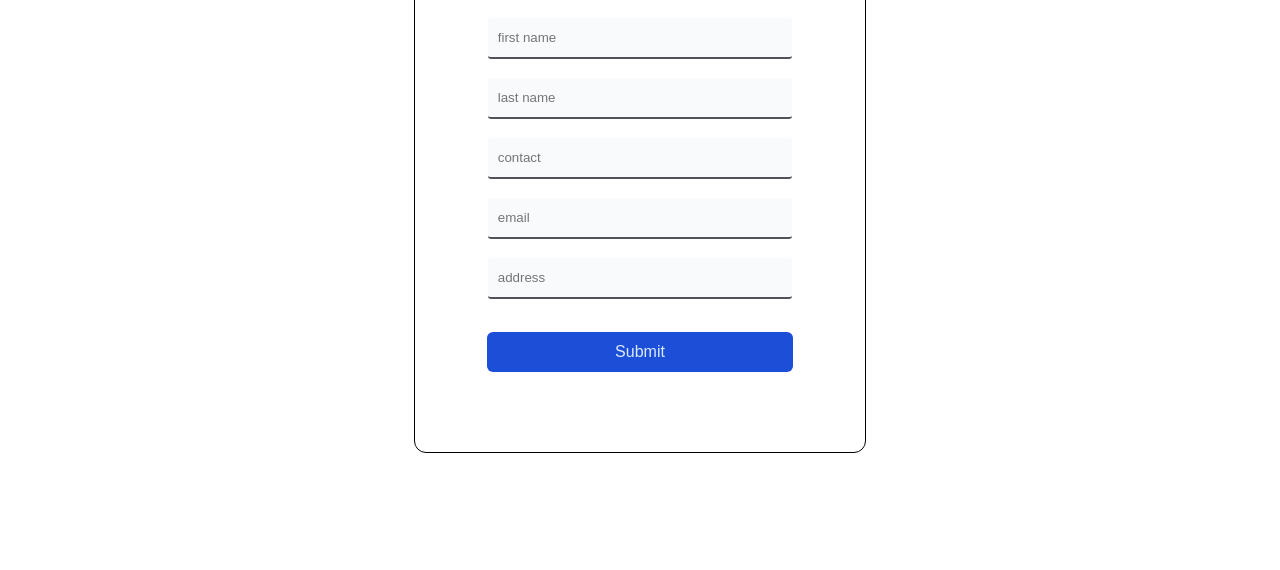
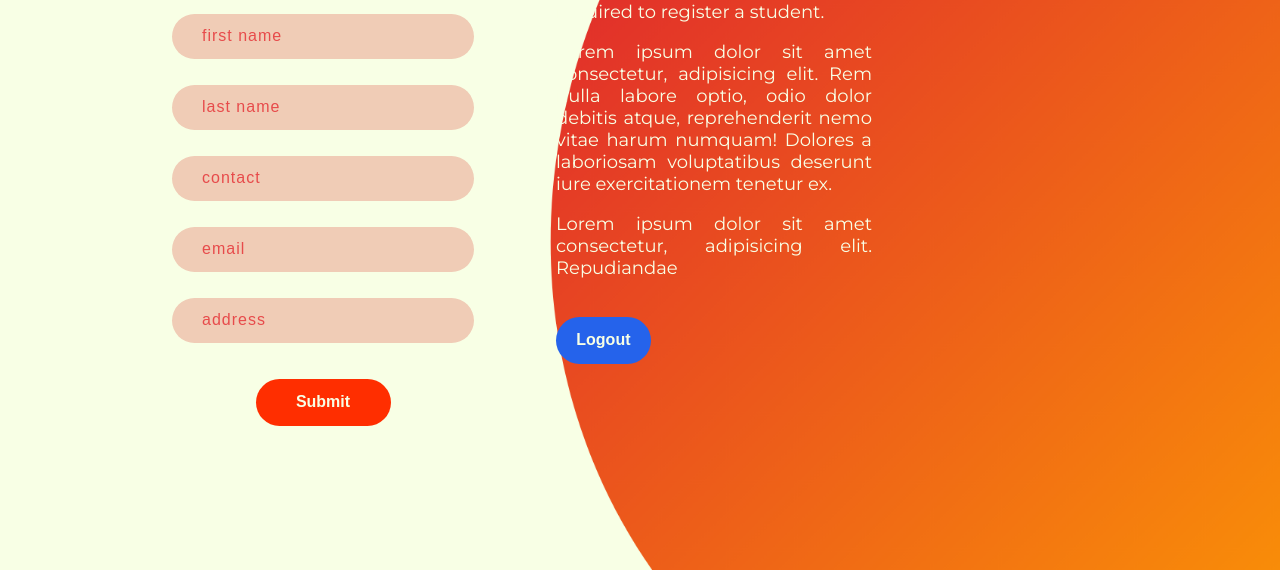
Before and after one commit to basicbasiq/sms, a plain HTML site: page ui/pages/student-register/index.html in a window 1280 px wide. Shown: the part 246-816 px from the top of the page. Drawn offline with Linux system fonts and the light colour scheme.

Commit message:
Co-authored-by: nazwaan <nazwaan@users.noreply.github.com>

```diff
--- a/ui/pages/student-register/index.html
+++ b/ui/pages/student-register/index.html
@@ -8,16 +8,34 @@
     </head>
 
     <body>
-        <form class="form-container" action="/action_page.php">
-            <div style="width: 100%; display: flex; flex-direction: column; align-items: center;">
-                <h1>avid student registry</h1>
-                <input class="input-style" type="text" id="fname" name="fname" placeholder="first name"><br>
-                <input class="input-style" type="text" id="fname" name="fname" placeholder="last name"><br>
-                <input class="input-style" type="text" id="lname" name="lname" placeholder="contact"><br>
-                <input class="input-style" type="text" id="lname" name="lname" placeholder="email"><br>
-                <input class="input-style" type="text" id="lname" name="lname" placeholder="address"><br>
-                <button type="submit">submit</button>
+        <div class="main-container">
+            <form class="form-container" action="/action_page.php">
+                <div style="width: 100%; display: flex; flex-direction: column; align-items: center;">
+                    <h1>register student</h1>
+                    <input class="input-style" type="text" id="fname" name="fname" placeholder="first name">
+                    <input class="input-style" type="text" id="fname" name="fname" placeholder="last name">
+                    <input class="input-style" type="text" id="lname" name="lname" placeholder="contact">
+                    <input class="input-style" type="text" id="lname" name="lname" placeholder="email">
+                    <input class="input-style" type="text" id="lname" name="lname" placeholder="address">
+                    <button type="submit">submit</button>
+                </div>
+            </form>
+
+            <div class="text-area">
+                <p>Please note that all the fields are required to register a student.</p>
+
+                <p>
+                    Lorem ipsum dolor sit amet consectetur,
+                    adipisicing elit. Rem nulla labore optio, odio
+                    dolor debitis atque, reprehenderit nemo vitae
+                    harum numquam! Dolores a laboriosam voluptatibus
+                    deserunt iure exercitationem tenetur ex.
+                </p>
+
+                <p>Lorem ipsum dolor sit amet consectetur, adipisicing elit. Repudiandae</p>
+
+                <button>logout</button>
             </div>
-        </form>
+        </div>
     </body>
 </html>
--- a/ui/pages/student-register/styles.css
+++ b/ui/pages/student-register/styles.css
@@ -7,6 +7,17 @@ body {
 
     font-family: "Montserrat", sans-serif;
     height: 100vh;
+    background: url("../../assets/register-bg-image.png") no-repeat;
+    background-size: cover;
+}
+
+.main-container {
+    display: flex;
+    justify-content: space-between;
+    align-items: center;
+
+    width: 100%;
+    height: 100vh;
 }
 
 .form-container {
@@ -15,81 +26,103 @@ body {
     align-items: center;
     flex-direction: column;
 
-    border: solid 1px black;
     border-radius: 12px;
     height: 530px;
     width: 450px;
 
     padding: 25px 0;
+    margin-left: 90px;
+    margin-top: 95px;
 }
 
 .form-container h1 {
-    text-transform: uppercase;
-    font-size: 1.5rem;
+    text-transform: capitalize;
+    font-size: 2rem;
     margin: 0;
-    margin-bottom: 36px;
+    margin-bottom: 17px;
 }
 
 .input-style {
-    width: 65%;
-    height: 37px;
+    width: 60%;
+    height: 43px;
     border: none;
-    border-bottom: solid 2px #52525b;
+    border-radius: 50px;
     outline: none;
-    background: #f9fafb;
-    border-radius: 3px;
-    padding-left: 10px;
+    background: #f0ccb6;
+    padding-left: 30px;
+    color: grey;
+    font-size: medium;
+    margin: 13px 0;
 
     transition: 200ms;
 }
 
+.input-style::placeholder {
+    color: #e74b4b;
+    font-size: medium;
+    letter-spacing: 1px;
+}
+
 .input-style:focus {
     width: 70%;
-    height: 37px;
-    border: none;
-    border-bottom: solid 2px #3b82f6;
-    outline: none;
-    background: #e5e7eb;
-    border-radius: 3px;
-    padding-left: 10px;
-
     transition: 200ms;
 }
 
 .form-container button {
-    width: 68%;
-    height: 40px;
-    border-radius: 6px;
+    width: 30%;
+    height: 47px;
+    border-radius: 50px;
     border: none;
     outline: none;
-    margin-top: 14px;
+    margin-top: 23px;
+    margin-bottom: 83px;
 
     font-size: medium;
+    font-weight: 600;
     text-transform: capitalize;
 
-    background-color: #1d4ed8;
-    color: #dbeafe;
+    background-color: #FF2E00;
+    color: #F8FFE5;
 
     transition: 300ms;
 }
 
 .form-container button:hover {
-    background-color: #2563eb;
+    background-color: #c62400;
     transition: 300ms;
 }
 
-table {
-    font-family: arial, sans-serif;
-    border-collapse: collapse;
-    width: 80%;
-  }
+.text-area {
+    width: 25%;
+    margin-right: 400px;
+    color: #F8FFE5;
+    font-size: large;
+}
 
-  td, th {
-    border: 1px solid #dddddd;
-    text-align: left;
-    padding: 8px;
-  }
+.text-area p {
+    text-align: justify;
+}
 
-  tr:nth-child(even) {
-    background-color: #dddddd;
-  }
+.text-area button {
+    width: 30%;
+    height: 47px;
+    border-radius: 50px;
+    border: none;
+    outline: none;
+    margin-top: 20px;
+
+    font-size: medium;
+    font-weight: 600;
+    text-transform: capitalize;
+
+    background-color: #2563eb;
+    color: #F8FFE5;
+
+    transition: 300ms;
+}
+
+.text-area button:hover {
+    background-color: #1d4ed8;
+    transition: 300ms;
+
+}
```
Also changed, not shown: index.html (+1 -1 lines), styles.css (+5 -4 lines), ui/assets/register-bg-image.png (added).
